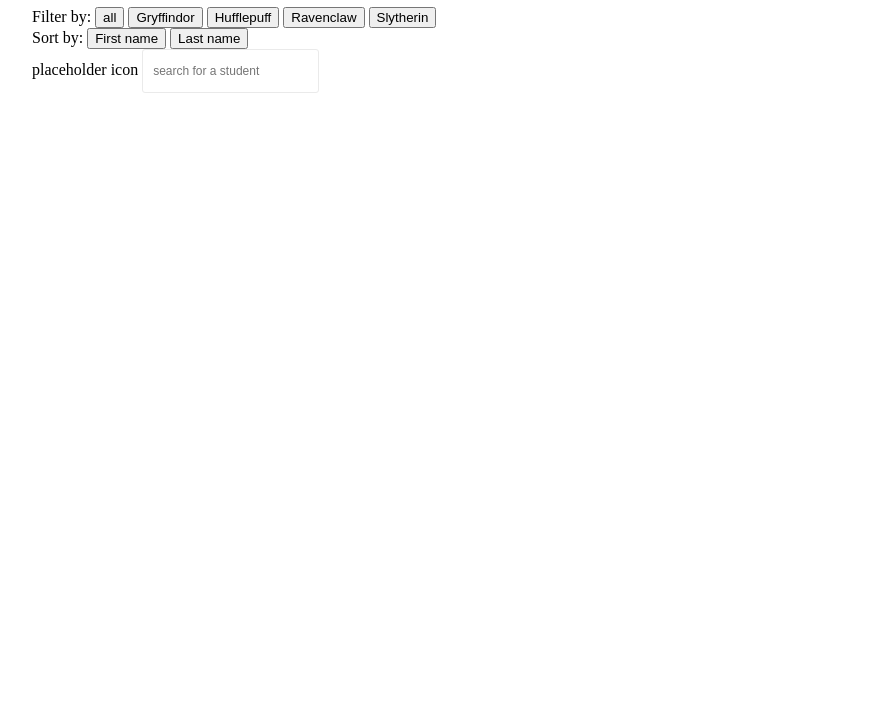
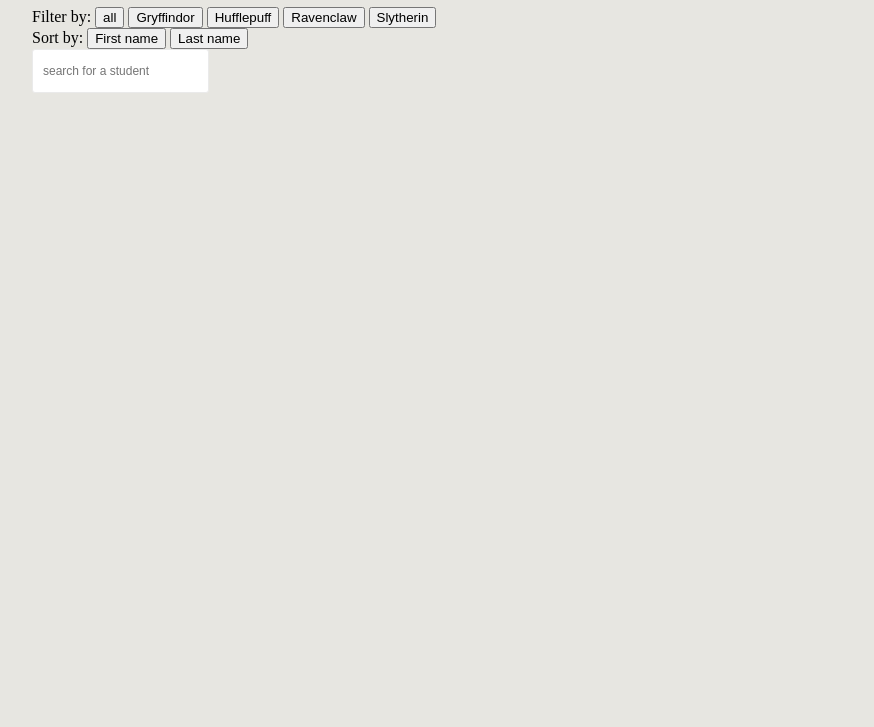
Before and after one commit to ceci919p/hacked_hogwarts_student_list, a plain HTML site: page index.html in a window 1280 px wide. Shown: the part 73-800 px from the top of the page, without its empty margins (8-882 px from the left). Drawn offline with Linux system fonts and the light colour scheme; no server answers.

```diff
--- a/index.html
+++ b/index.html
@@ -56,13 +56,14 @@
       </div>
 
       <div id="search_wrapper">
-         <label>placeholder icon</label>
+        <!--    <label>placeholder icon</label> -->
         <input
           type="text"
           name="searchBar"
           id="searchBar"
           placeholder="search for a student"
         />
+      </div>
 
       <section id="popup">
         <article>
--- a/style.css
+++ b/style.css
@@ -1,3 +1,9 @@
+body {
+  margin: 0;
+  padding: 0;
+  background-color: #e7e6e1;
+}
+
 main {
   display: grid;
   grid-template-columns: auto minmax(0, 1200px) auto;
```
Lines whose indentation alone changed are shown as unchanged.
